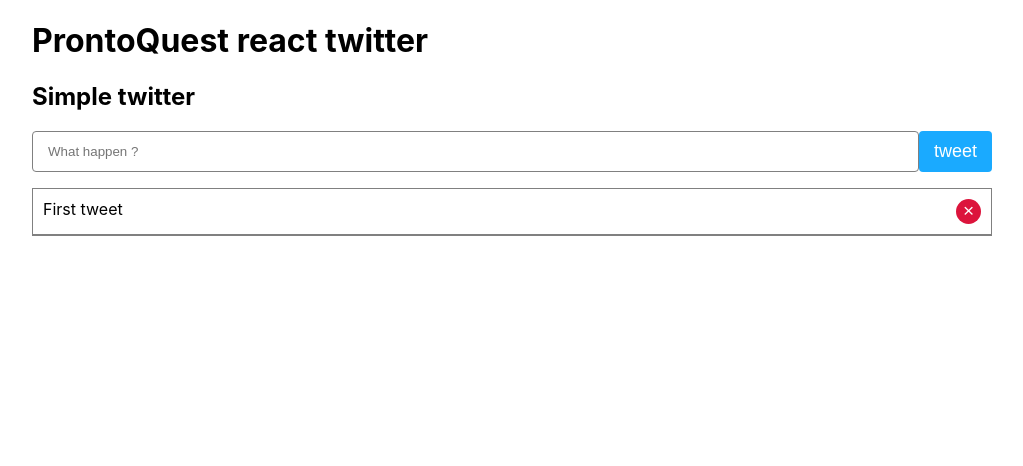
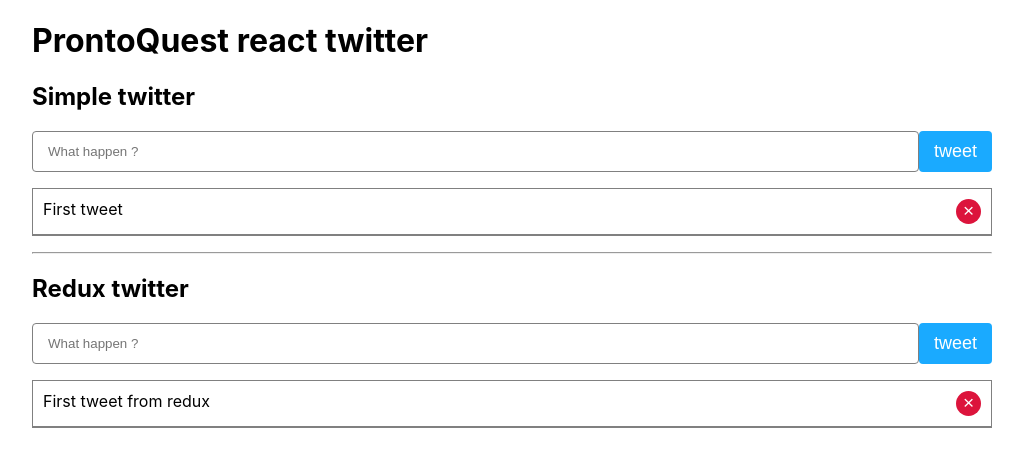
Before and after one commit to bazsup/prontoquest-react-twitter, a React (Create React App) app: page / in a window 1280 px wide. Shown: the top 466 px of the page, without its empty margins (128-1151 px from the left). Built offline with nearby package versions, Linux system fonts and the light colour scheme.

Commit message:
:sparkles: add ReduxTwitter component and added it to App.js
Signed-off-by: bazsup <supawit.ruen@mail.kmutt.ac.th>

```diff
--- a/src/App.js
+++ b/src/App.js
@@ -2,6 +2,7 @@ import React, { Component } from 'react';
 
 import './App.css';
 import Twitter from './components/Twitter'
+import ReduxTwitter from './components/ReduxTwitter'
 
 class App extends Component {
   render() {
@@ -9,6 +10,8 @@ class App extends Component {
       <div className="container">
         <h1>ProntoQuest react twitter</h1>
         <Twitter />
+        <hr />
+        <ReduxTwitter />
       </div>
     );
   }
--- /dev/null
+++ b/src/components/ReduxTwitter.js
@@ -0,0 +1,41 @@
+import React from 'react'
+import { connect } from 'react-redux'
+import { actions as twitterActions } from '../store/twitter'
+
+const ReduxTwitter = (props) => (
+    <div>
+        <h2>Redux twitter</h2>
+        <form className="tweet-form" onSubmit={props.addTweet}>
+            <input
+                className="form-control"
+                onChange={(event) => props.handleTextChange(event.target.value)}
+                value={props.text}
+                placeholder="What happen ?"
+            />
+            <button className="button-tweet">tweet</button>
+        </form>
+        <ol className="tweet-list">
+            {props.tweetList.map(tweetItem => (
+                <li key={tweetItem.id} className="tweet-item">
+                    <div>
+                        {tweetItem.tweet}
+                    </div>
+                    <button className="remove-tweet" onClick={() => props.remove(tweetItem.id)}>&times;</button>
+                </li>
+            ))}
+        </ol>
+    </div>
+)
+
+const mapStateToProps = (state) => ({
+    text: state.twitter.text,
+    tweetList: state.twitter.tweetList
+})
+
+const mapDispatchToProps = {
+    handleTextChange: twitterActions.handleTextChange,
+    addTweet: twitterActions.addTweet,
+    remove: twitterActions.remove,
+}
+
+export default connect(mapStateToProps, mapDispatchToProps)(ReduxTwitter)
```
